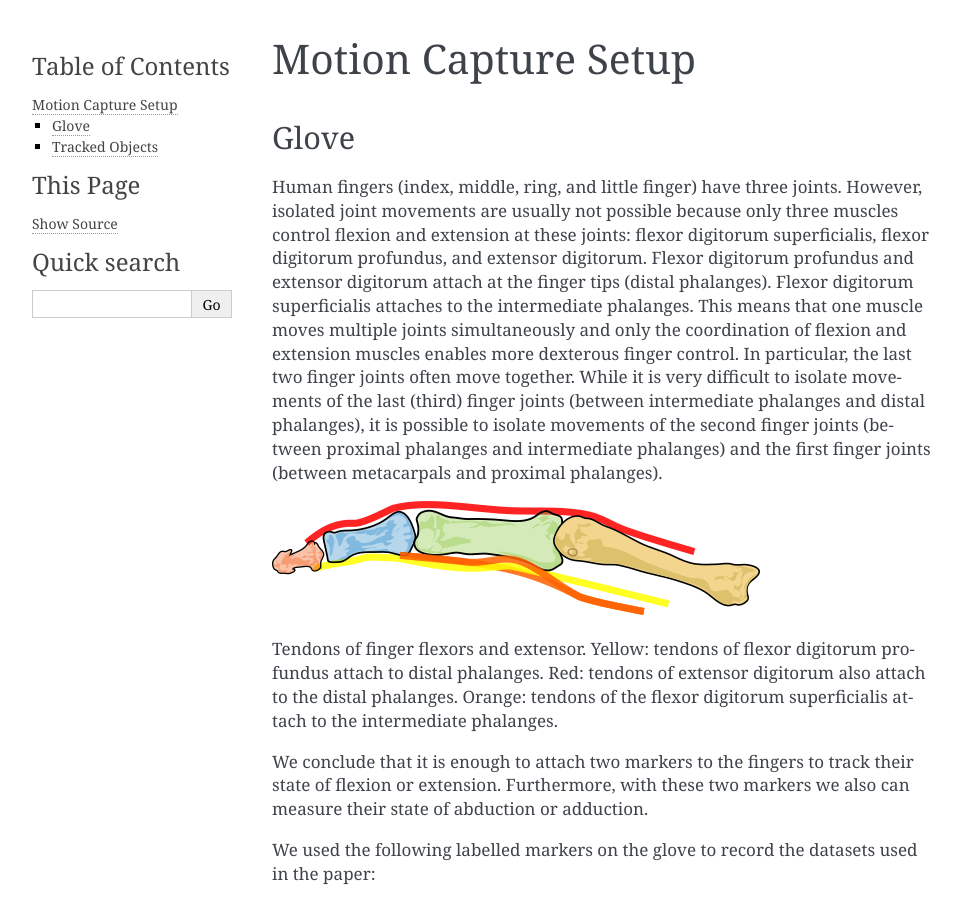
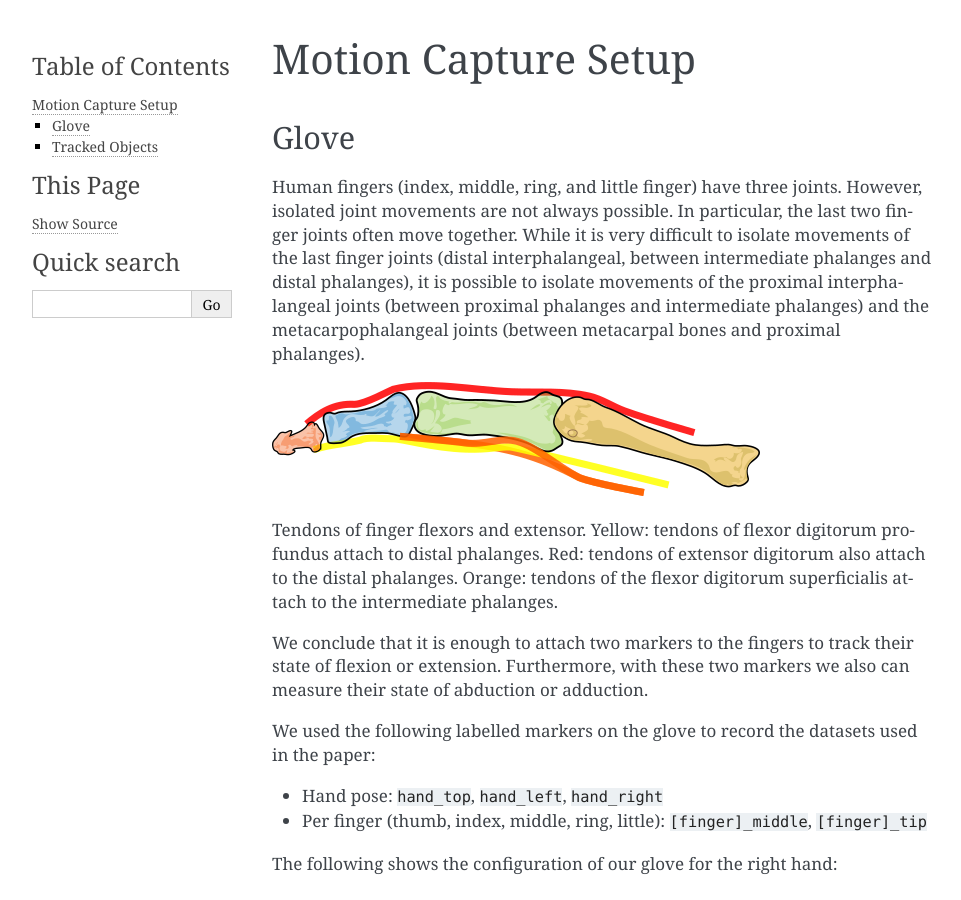
Before and after one commit to dfki-ric/hand_embodiment, a Sphinx documentation site: the page built from doc/source/motion_capture_setup.rst, in a window 1280 px wide and 900 px high. Shown: the whole window, without its empty margins (148-1109 px from the left). Built offline with Sphinx 7.4.7, drawn with Linux system fonts in a browser that asks for light colours.

Commit message:
Correct description of human hand

```diff
--- a/doc/source/motion_capture_setup.rst
+++ b/doc/source/motion_capture_setup.rst
@@ -6,19 +6,13 @@ Glove
 -----
 
 Human fingers (index, middle, ring, and little finger) have three joints.
-However, isolated joint movements are usually not possible because only three
-muscles control flexion and extension at these joints: flexor digitorum
-superficialis, flexor digitorum profundus, and extensor digitorum. Flexor
-digitorum profundus and extensor digitorum attach at the finger tips (distal
-phalanges). Flexor digitorum superficialis attaches to the intermediate
-phalanges. This means that one muscle moves multiple joints simultaneously
-and only the coordination of flexion and extension muscles enables more
-dexterous finger control. In particular, the last two finger joints often
-move together. While it is very difficult to isolate movements of the last
-(third) finger joints (between intermediate phalanges and distal phalanges),
-it is possible to isolate movements of the second finger joints (between
-proximal phalanges and intermediate phalanges) and the first finger joints
-(between metacarpals and proximal phalanges).
+However, isolated joint movements are not always possible. In particular,
+the last two finger joints often move together. While it is very difficult
+to isolate movements of the last finger joints (distal interphalangeal, between
+intermediate phalanges and distal phalanges), it is possible to isolate
+movements of the proximal interphalangeal joints (between proximal phalanges
+and intermediate phalanges) and the metacarpophalangeal joints (between
+metacarpal bones and proximal phalanges).
 
 .. image:: _static/finger_tendons.png
 
```
